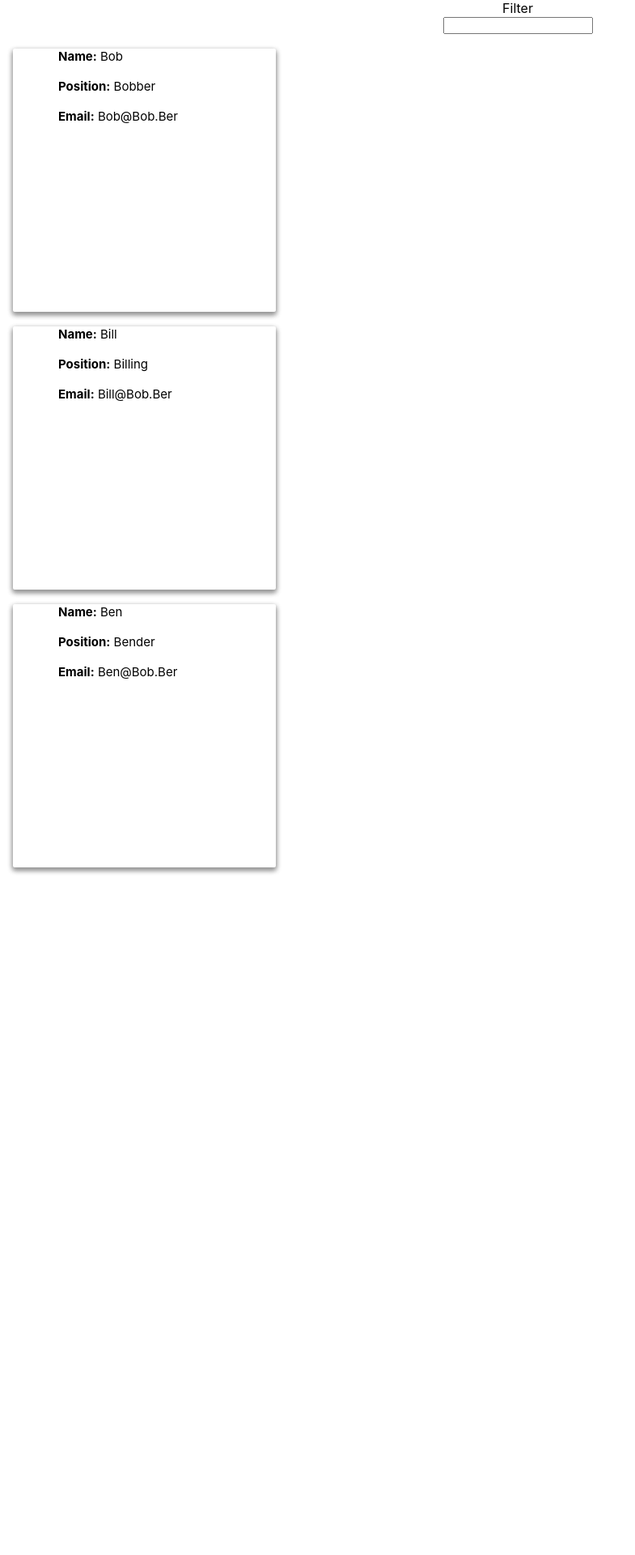
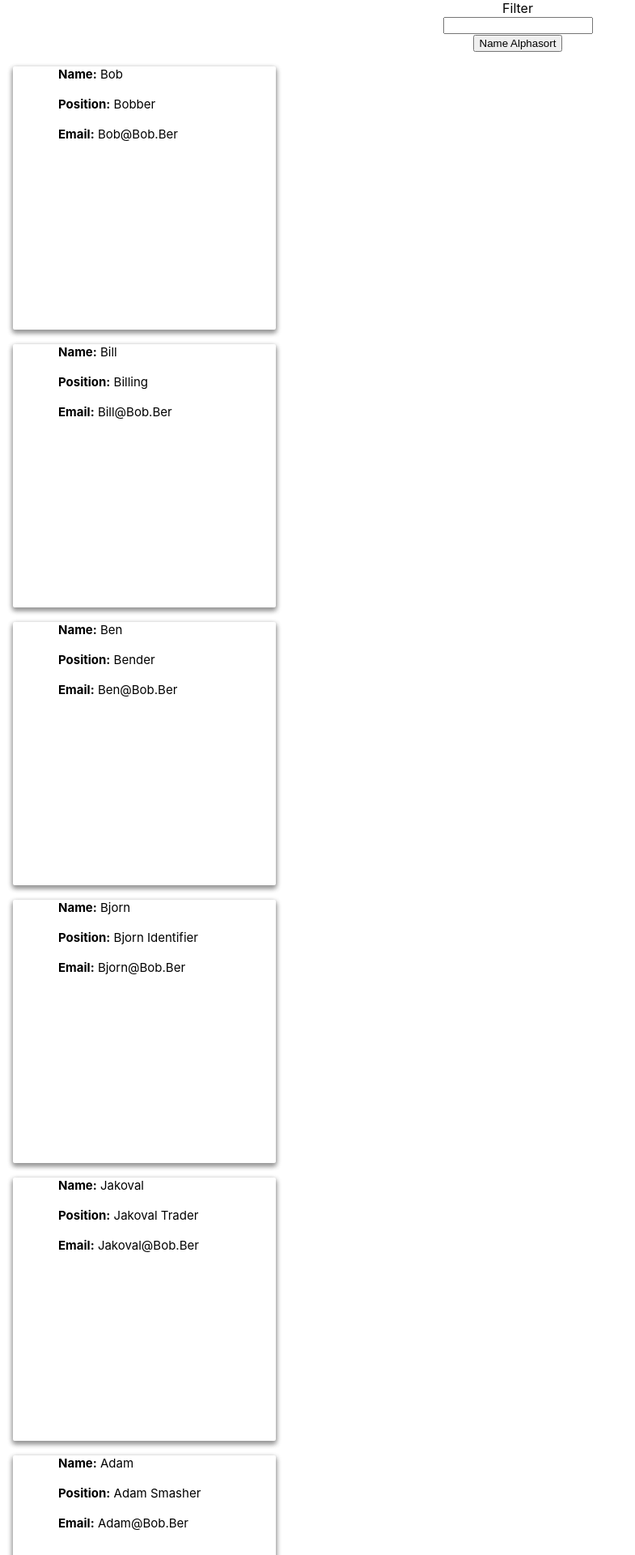
Before and after one commit to Stackandslash/react-employee-sort, a React (Create React App) app: page / in a window 1280 px wide. Shown: the top 1920 px of the page at 81% size, without its empty margins (0-785 px from the left). Before the commit the page ends 1087 px from the top, so only its background shows below. Built offline with nearby package versions, Linux system fonts and the light colour scheme.

Commit message:
Sort capabilities, refined to sort filtered results

```diff
--- a/src/App.js
+++ b/src/App.js
@@ -5,7 +5,7 @@ import Search from "./components/Search.js";
 
 
 // const searchBar = SearchFunction();
-const employees = [
+const employeesOrigin = [
   {
     name: "Bob",
     position: "Bobber",
@@ -22,21 +22,53 @@ const employees = [
     name: "Ben",
     position: "Bender",
     email: "Ben@Bob.Ber",
-    kay: 3
+    key: 3
+  },
+  {
+    name: "Bjorn",
+    position: "Bjorn Identifier",
+    email: "Bjorn@Bob.Ber",
+    key: 4
+  },
+  {
+    name: "Jakoval",
+    position: "Jakoval Trader",
+    email: "Jakoval@Bob.Ber",
+    key: 5
+  },
+  {
+    name: "Adam",
+    position: "Adam Smasher",
+    email: "Adam@Bob.Ber",
+    key: 6
   },
 ]
+
+let employees = employeesOrigin;
+let sortType = "unsorted";
+
+function alphaSort(sortList) {
+  console.log("Sortin'");
+
+  switch (sortType) {
+    case "down":
+      return sortList.reverse();
+    default:
+      sortType = "down"
+      return sortList.sort((compareOne, compareTwo) => compareOne.name.localeCompare(compareTwo.name));
+  }
+}
 
 class App extends Component {
 
   state = {
-    employees
+    stateEmployees : employees
   };
 
   searchFilter = searchValue => {
-    console.log("Searchfilter")
     let sortedEmployees = employees.filter(employee => employee.name.includes(searchValue));
     this.setState({
-      employees: sortedEmployees
+      stateEmployees: sortedEmployees
     })
   }
 
@@ -45,9 +77,11 @@ class App extends Component {
     <div className="App">
       <div><Search
       searchFilter={this.searchFilter}
-      /></div>
+      />
+      <button type="button" onClick={() => console.log(alphaSort(this.state.stateEmployees))}>Name Alphasort</button>
+      </div>
       <div id="resultList">{
-      this.state.employees.map(employee => (
+      this.state.stateEmployees.map(employee => (
           <EmployeeCard
             key={employee.key}
             name={employee.name}
--- a/src/components/EmployeeCard/style.css
+++ b/src/components/EmployeeCard/style.css
@@ -32,16 +32,3 @@
 .card > .content > ul > li {
   margin-top: 18px;
 }
-
-.card > .remove {
-  color: #ff1744;
-  font-size: 48px;
-  position: absolute;
-  top: -20px;
-  right: 5px;
-  cursor: pointer;
-}
-
-.card > .remove:hover {
-  color: #d50000;
-}
--- a/src/components/filter.js
+++ /dev/null
@@ -1,29 +0,0 @@
-import React from 'react';
-import render from "./render.js";
-
-const fullList = [
-    {
-        name: "Bob Bobson"
-    },
-    {
-        name: "Sue Susan"
-    }
-]
-
-function Filter(props){
-    console.log("Filtering for:");
-    console.log(props);
-
-    //filter functionality goes here.
-    let filteredList;
-    if (props.name === ""){
-        filteredList = fullList;
-    }
-    else{
-        filteredList = fullList.filter(object => object.name.includes(props));
-    }
-    let renderedList = render(filteredList);
-    return renderedList;
-}
-
-export default Filter;
--- a/src/components/search.js
+++ b/src/components/search.js
@@ -1,5 +1,4 @@
 import React from 'react';
-import Filter from "./filter.js";
 //COMPONENT A search bar that can be used to build a modified list to be displayed.
 //This can be static on the page. Example didn't have a Search button.
 //Feel we may want to look into one for ourselves.
@@ -10,7 +9,6 @@ function SearchFunction(props) {
       <form>
         <label htmlFor="filter">Filter</label><br/>
         <input type="text" id="filter" name="filter" onChange={(event) => {
-          console.log("Onchange")
           let filterBoxText = event.target.value;
         props.searchFilter(filterBoxText)}}/>
       </form>
```
